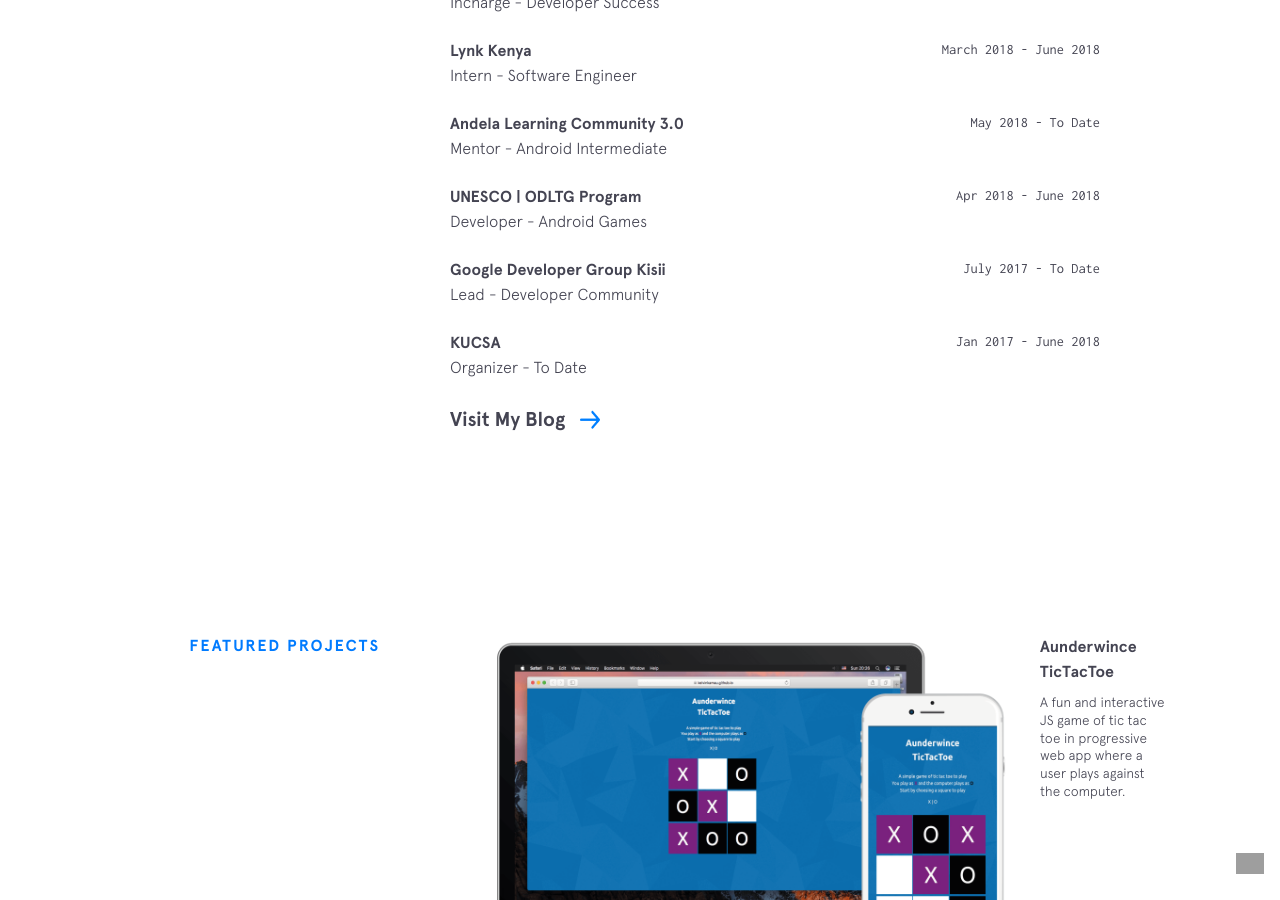
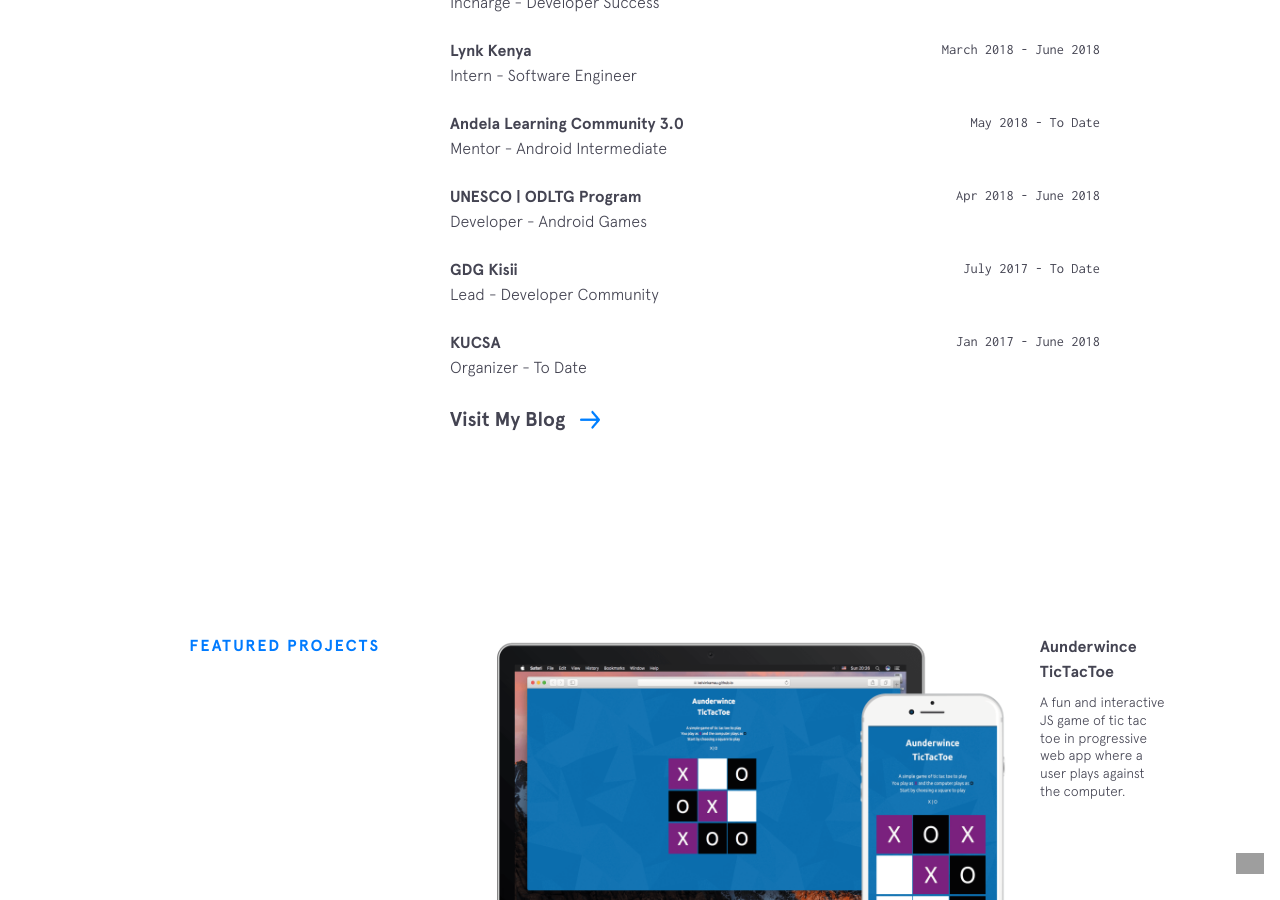
Before and after one commit to Timtech4u/timtech4u.github.io, a Jekyll site: the page built from index.html, in a window 1280 px wide and 900 px high, scrolled down 1950 px. Built offline with Jekyll 4.4.1, drawn with Linux system fonts in a browser that asks for light colours; nearby versions of some CDN libraries; grey boxes are pictures that could not be loaded.

Commit message:
new exciting updates

```diff
--- a/_data/experience.yml
+++ b/_data/experience.yml
@@ -18,7 +18,7 @@
   time: Apr 2018 - June 2018
   position: Developer - Android Games
 
-- company: Google Developer Group Kisii
+- company: GDG Kisii
   url: https://meetup.com/GDG-Kisii
   time: July 2017 - To Date
   position: Lead - Developer Community
```
